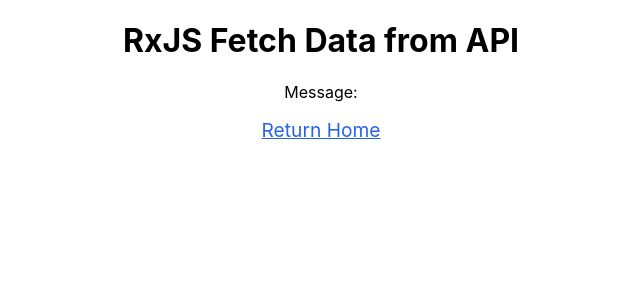
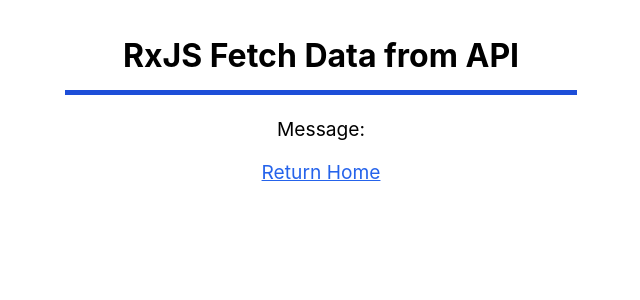
Before and after one commit to thisdot/starter.dev, a React (Create React App) app in the folder starters/cra-rxjs-styled-components/: page /rxjs-example in a window 1280 px wide. Shown: the top 300 px of the page, without its empty margins (319-959 px from the left). Built offline with nearby package versions, Linux system fonts and the light colour scheme; no server answers.

Commit message:
refactor: changing styles for examples

```diff
--- a/starters/cra-rxjs-styled-components/src/components/Counter/Counter.tsx
+++ b/starters/cra-rxjs-styled-components/src/components/Counter/Counter.tsx
@@ -1,8 +1,8 @@
 import { useState } from 'react';
 import {
+  CounterContainer,
   CounterButton,
   Header,
-  CounterContainer,
   CounterButtonContainer,
   CurrentCountText,
   ReturnHomeLink,
--- a/starters/cra-rxjs-styled-components/src/components/Homepage/Homepage.styles.tsx
+++ b/starters/cra-rxjs-styled-components/src/components/Homepage/Homepage.styles.tsx
@@ -1,21 +1,20 @@
 import styled from 'styled-components';
 import { Link } from 'react-router-dom';
 
-export const HeaderContainer = styled.div`
+export const HeaderContainer = styled.header`
   margin: 20px auto;
   width: 60%;
 `;
 
-export const Header = styled.header`
+export const Header = styled.h1`
   color: #fff;
   padding: 1rem;
   font-size: 1.5rem;
   font-weight: 600;
   border: none;
   text-align: center;
-
   border-radius: 0.25rem;
-  background-color: rgb(59 130 246);
+  background-color: rgb(37 99 235);
 `;
 
 export const ButtonLinkDiv = styled.div`
--- a/starters/cra-rxjs-styled-components/src/components/RxJS-Example/RxJS-Example.styles.tsx
+++ b/starters/cra-rxjs-styled-components/src/components/RxJS-Example/RxJS-Example.styles.tsx
@@ -1,8 +1,26 @@
 import styled from 'styled-components';
 import { Link } from 'react-router-dom';
+
 export const RxJSExampleContainer = styled.div`
   text-align: center;
 `;
+
+export const HeaderContainer = styled.header`
+  margin: 20px auto;
+  width: 40%;
+`;
+
+export const Header = styled.h1`
+  padding: 15px 0;
+  font-size: 2rem;
+  text-align: center;
+  border-bottom: 5px solid rgb(29 78 216);
+`;
+
+export const Message = styled.p`
+  font-size: 1.2rem;
+`;
+
 export const HomeLinkDiv = styled.div`
   margin: 10px 0;
 `;
--- a/starters/cra-rxjs-styled-components/src/components/RxJS-Example/RxJS-Example.tsx
+++ b/starters/cra-rxjs-styled-components/src/components/RxJS-Example/RxJS-Example.tsx
@@ -1,7 +1,10 @@
 import {
   RxJSExampleContainer,
+  HeaderContainer,
+  Header,
   HomeLinkDiv,
   ReturnHomeLink,
+  Message,
 } from './RxJS-Example.styles';
 import { useState, useEffect } from 'react';
 import { fromFetch } from 'rxjs/fetch';
@@ -20,8 +23,10 @@ export const RxJSExample = () => {
 
   return (
     <RxJSExampleContainer>
-      <h1>RxJS Fetch Data from API</h1>
-      <p>Message: {loading ? '...Loading message' : message} </p>
+      <HeaderContainer>
+        <Header>RxJS Fetch Data from API</Header>
+      </HeaderContainer>
+      <Message>Message: {loading ? '...Loading message' : message}</Message>
       <HomeLinkDiv>
         <ReturnHomeLink to="/">Return Home</ReturnHomeLink>
       </HomeLinkDiv>
```
